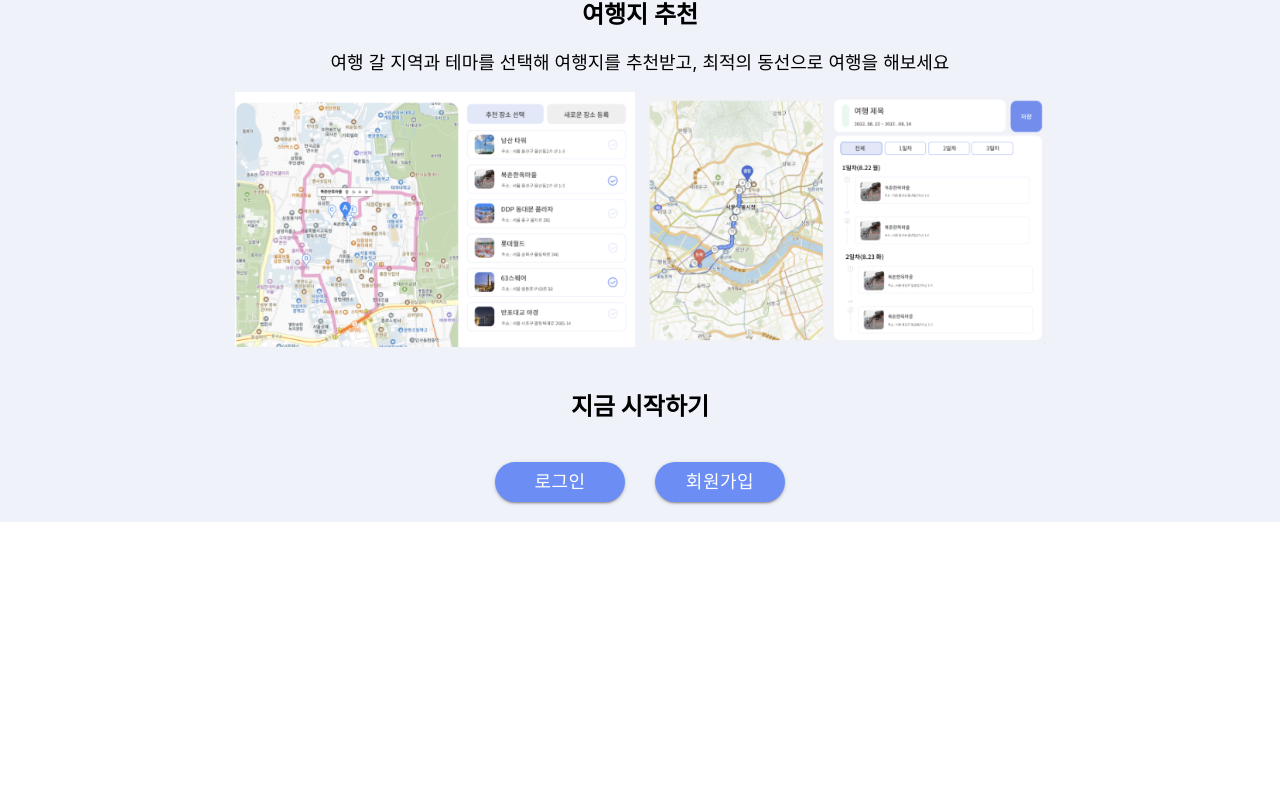
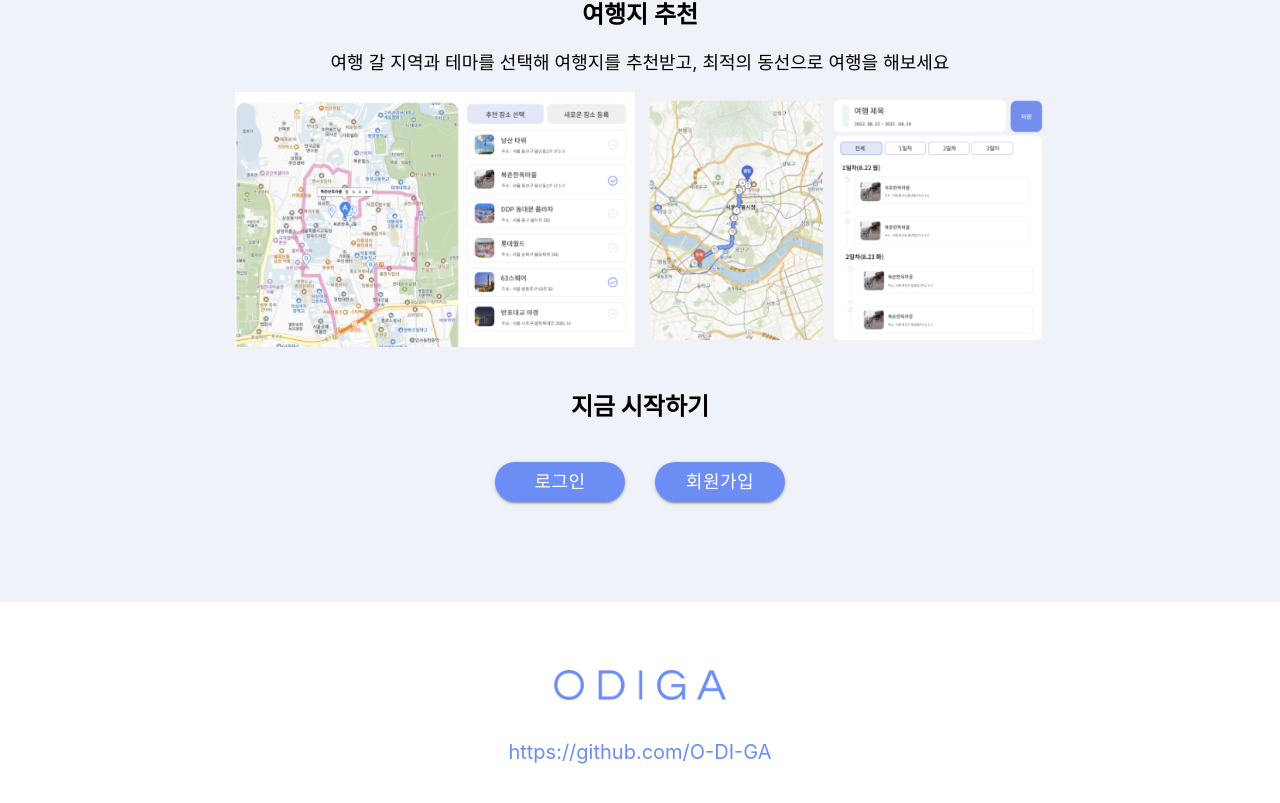
Before and after one commit to O-DI-GA/frontend, a React (Create React App) app: page /start in a window 1280 px wide. Shown: the part 859-1662 px from the top of the page. Before the commit the page ends 1381 px from the top, so only its background shows below. Built offline with nearby package versions, Linux system fonts and the light colour scheme; a web font is replaced by a local one.

Commit message:
Feat : Footer

```diff
--- a/src/App.js
+++ b/src/App.js
@@ -7,6 +7,7 @@ import SignUp from "./pages/SignUp";
 import Start from "./pages/Start";
 
 import Header from "./component/Header";
+import Footer from "./component/Footer";
 
 function App() {
   return (
@@ -17,6 +18,7 @@ function App() {
         <Route path="/signup" element={<SignUp />} />
         <Route path="/start" element={<Start />} />
       </Routes>
+      <Footer />
     </div>
   );
 }
--- /dev/null
+++ b/src/component/Footer.js
@@ -0,0 +1,18 @@
+import React from "react";
+import "../css/Footer.css";
+import footerTextLogo from "../asset/ODIGA_TEXT_LOGO.png";
+
+function Footer() {
+  return (
+    <footer className="footer">
+      <img
+        src={footerTextLogo}
+        alt="footerTextLogo"
+        className="footerTextLogo"
+      />
+      <p className="gitAddr">https://github.com/O-DI-GA</p>
+    </footer>
+  );
+}
+
+export default Footer;
--- /dev/null
+++ b/src/css/Footer.css
@@ -0,0 +1,18 @@
+.footer {
+    background-color: #FFFFFF;
+    color: #6C8EF4;
+    height: 250px;
+    display: flex;
+    flex-direction: column;
+    align-items: center;
+    justify-content: center;
+}
+
+.footerTextLogo {
+    height: 30px;
+    margin-bottom: 20px;
+}
+
+.gitAddr {
+    font-size: 20px;
+}
--- a/src/css/SignUp.css
+++ b/src/css/SignUp.css
@@ -27,7 +27,7 @@
     text-align: left;
     padding: 100px;
     padding-bottom: 0px;
-    margin-bottom: 200px;
+    margin-bottom: 130px;
     border-radius: 20px;
 }
 
@@ -52,7 +52,6 @@
     width: 100%;
     height: 20px;
     padding: 10px 20px;
-    /* margin-bottom: 50px; */
 }
 
 .signUpInputBox:focus {
--- a/src/css/Start.css
+++ b/src/css/Start.css
@@ -1,5 +1,6 @@
 .start {
     background-color: #F0F2F9;
+    padding-bottom: 80px;
 }
 
 h2.startText {
```
